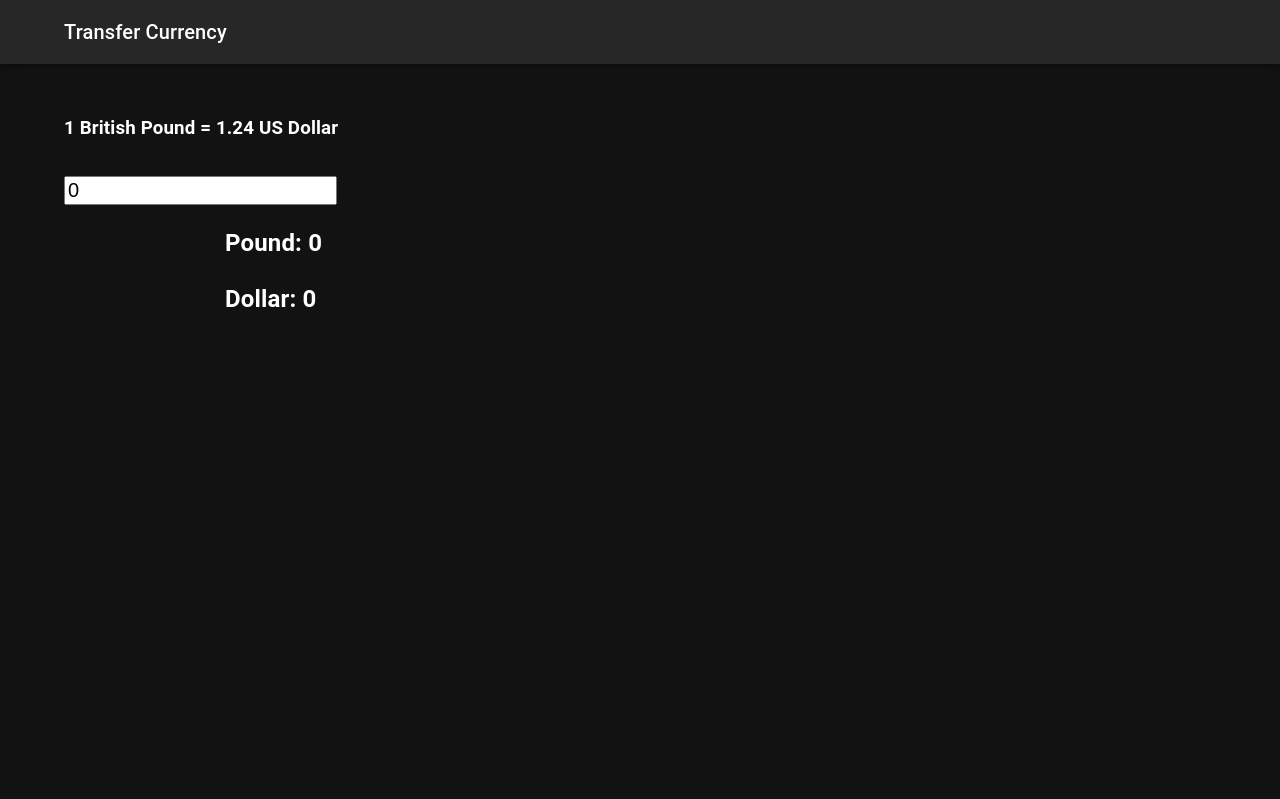
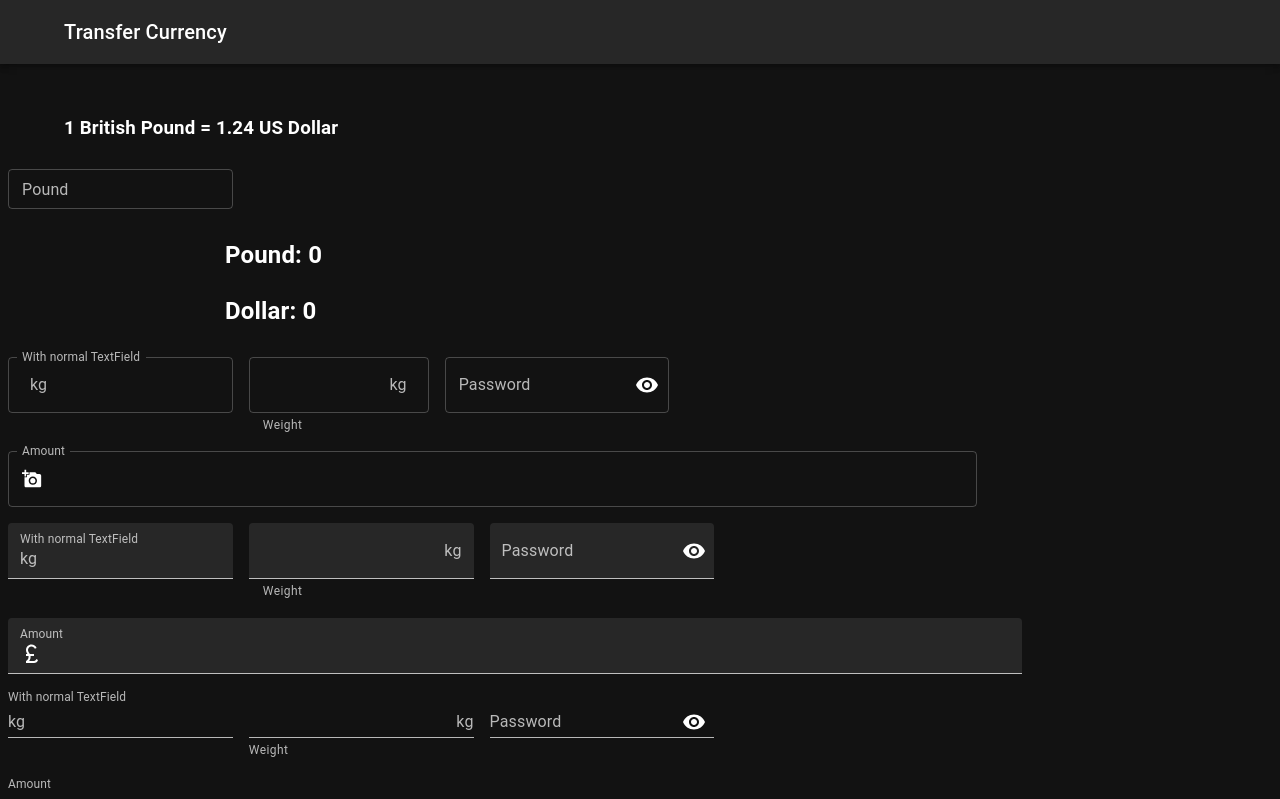
Before and after one commit to huzaifa1993/transfer-calculator, a React (Create React App) app: page / in a window 1280 px wide. Shown: the top 799 px of the page. Built offline with nearby package versions, Linux system fonts and the light colour scheme.

Commit message:
change file name and create input and rating components

```diff
--- a/src/App.js
+++ b/src/App.js
@@ -1,13 +1,17 @@
 import CurrencyConverter from "./components/CurrencyConverter";
 import Navbar from "./components/Navbar";
-import ExgancheRate from "./ExgancheRate";
+import ExchangeRate from "./components/ExchangeRate";
+import MyMuInput from "./components/MuiInput";
+import BasicRating from "./components/Rating";
 
 function App() {
   return (
     <div className="App">
-       <Navbar />
-       <ExgancheRate />
-       <CurrencyConverter />
+      <Navbar />
+      <ExchangeRate />
+      <CurrencyConverter />
+      <MyMuInput />
+      <BasicRating />
     </div>
   );
 }
--- a/src/ExgancheRate.js
+++ /dev/null
@@ -1,14 +0,0 @@
-import React from "react";
-import { Container } from "@mui/material";
-
-const ExgancheRate = () => {
-  return (
-    <Container>
-      <h3 style={{ marginTop: "50px"}}>
-        1 British Pound = 1.24 US Dollar
-      </h3>
-    </Container>
-  );
-};
-
-export default ExgancheRate;
--- /dev/null
+++ b/src/components/ExchangeRate.js
@@ -0,0 +1,12 @@
+import React from "react";
+import { Container } from "@mui/material";
+
+const ExchangeRate = () => {
+  return (
+    <Container>
+      <h3 style={{ marginTop: "50px" }}>1 British Pound = 1.24 US Dollar</h3>
+    </Container>
+  );
+};
+
+export default ExchangeRate;
--- a/src/components/Input.js
+++ b/src/components/Input.js
@@ -1,12 +1,44 @@
-import { Container } from '@mui/material'
+// import { Container } from "@mui/material";
+import "./input.css";
 
-function Input({ value, onChange }) {
+// function Input({ value, onChange }) {
+//   return (
+//     <Container>
+//       <input
+//         className="currency-input"
+//         type="number"
+//         value={value}
+//         onChange={onChange}
+//       />
+//     </Container>
+//   );
+// }
+
+// export default Input;
+import * as React from "react";
+import Box from "@mui/material/Box";
+import TextField from "@mui/material/TextField";
+
+function Input() {
   return (
-    <Container>
-    <input type="number" style={{marginTop:"15px", fontSize:"20px"}} value={value} onChange={onChange} />
-    </Container>
-  )
+    <Box
+      component="form"
+      sx={{
+        "& .MuiTextField-root": { m: 1, width: "25ch" },
+      }}
+      noValidate
+      autoComplete="off"
+    >
+      <div>
+        <TextField
+          label="Pound"
+          id="outlined-size-small"
+          defaultValue="Small"
+          size="small"
+          type="number"
+        />
+      </div>
+    </Box>
+  );
 }
-
-
-export default Input
+export default Input;
--- /dev/null
+++ b/src/components/MuiInput.jsx
@@ -0,0 +1,188 @@
+import * as React from "react";
+import Box from "@mui/material/Box";
+import IconButton from "@mui/material/IconButton";
+import Input from "@mui/material/Input";
+import FilledInput from "@mui/material/FilledInput";
+import OutlinedInput from "@mui/material/OutlinedInput";
+import InputLabel from "@mui/material/InputLabel";
+import InputAdornment from "@mui/material/InputAdornment";
+import FormHelperText from "@mui/material/FormHelperText";
+import FormControl from "@mui/material/FormControl";
+import TextField from "@mui/material/TextField";
+import Visibility from "@mui/icons-material/Visibility";
+import VisibilityOff from "@mui/icons-material/VisibilityOff";
+import CurrencyPoundIcon from '@mui/icons-material/CurrencyPound';
+import AddAPhotoIcon from '@mui/icons-material/AddAPhoto';
+
+export default function MyMuInput() {
+  const [showPassword, setShowPassword] = React.useState(false);
+
+  const handleClickShowPassword = () => setShowPassword((show) => !show);
+
+  const handleMouseDownPassword = (event) => {
+    event.preventDefault();
+  };
+
+  return (
+    <Box sx={{ display: "flex", flexWrap: "wrap" }}>
+      <div>
+        <TextField
+          label="With normal TextField"
+          id="outlined-start-adornment"
+          sx={{ m: 1, width: "25ch" }}
+          InputProps={{
+            startAdornment: (
+              <InputAdornment position="end">kg</InputAdornment>
+            ),
+          }}
+        />
+        <FormControl sx={{ m: 1, width: "20ch" }} variant="outlined">
+          <OutlinedInput
+            id="outlined-adornment-weight"
+            endAdornment={<InputAdornment position="start">kg</InputAdornment>}
+            aria-describedby="outlined-weight-helper-text"
+            inputProps={{
+              "aria-label": "weight",
+            }}
+          />
+          <FormHelperText id="outlined-weight-helper-text">
+            Weight
+          </FormHelperText>
+        </FormControl>
+        <FormControl sx={{ m: 1, width: "25ch" }} variant="outlined">
+          <InputLabel htmlFor="outlined-adornment-password">
+            Password
+          </InputLabel>
+          <OutlinedInput
+            id="outlined-adornment-password"
+            type={showPassword ? "text" : "password"}
+            endAdornment={
+              <InputAdornment position="end">
+                <IconButton
+                  aria-label="toggle password visibility"
+                  onClick={handleClickShowPassword}
+                  onMouseDown={handleMouseDownPassword}
+                  edge="end"
+                >
+                  {showPassword ? <VisibilityOff /> : <Visibility />}
+                </IconButton>
+              </InputAdornment>
+            }
+            label="Password"
+          />
+        </FormControl>
+        <FormControl fullWidth sx={{ m: 1 }}>
+          <InputLabel htmlFor="outlined-adornment-amount">Amount</InputLabel>
+          <OutlinedInput
+            id="outlined-adornment-amount"
+            startAdornment={<InputAdornment position="start"><AddAPhotoIcon fontSize="small"/></InputAdornment>}
+            label="Amount"
+          />
+        </FormControl>
+      </div>
+      <div>
+        <TextField
+          label="With normal TextField"
+          id="filled-start-adornment"
+          sx={{ m: 1, width: "25ch" }}
+          InputProps={{
+            startAdornment: (
+              <InputAdornment position="start">kg</InputAdornment>
+            ),
+          }}
+          variant="filled"
+        />
+        <FormControl sx={{ m: 1, width: "25ch" }} variant="filled">
+          <FilledInput
+            id="filled-adornment-weight"
+            endAdornment={<InputAdornment position="end">kg</InputAdornment>}
+            aria-describedby="filled-weight-helper-text"
+            inputProps={{
+              "aria-label": "weight",
+            }}
+          />
+          <FormHelperText id="filled-weight-helper-text">Weight</FormHelperText>
+        </FormControl>
+        <FormControl sx={{ m: 1, width: "25ch" }} variant="filled">
+          <InputLabel htmlFor="filled-adornment-password">Password</InputLabel>
+          <FilledInput
+            id="filled-adornment-password"
+            type={showPassword ? "text" : "password"}
+            endAdornment={
+              <InputAdornment position="end">
+                <IconButton
+                  aria-label="toggle password visibility"
+                  onClick={handleClickShowPassword}
+                  onMouseDown={handleMouseDownPassword}
+                  edge="end"
+                >
+                  {showPassword ? <VisibilityOff /> : <Visibility />}
+                </IconButton>
+              </InputAdornment>
+            }
+          />
+        </FormControl>
+        <FormControl fullWidth sx={{ m: 1 }} variant="filled">
+          <InputLabel htmlFor="filled-adornment-amount">Amount</InputLabel>
+          <FilledInput
+            id="filled-adornment-amount"
+            startAdornment={<InputAdornment position="start"><CurrencyPoundIcon/></InputAdornment>}
+          />
+        </FormControl>
+      </div>
+      <div>
+        <TextField
+          label="With normal TextField"
+          id="standard-start-adornment"
+          sx={{ m: 1, width: "25ch" }}
+          InputProps={{
+            startAdornment: (
+              <InputAdornment position="start">kg</InputAdornment>
+            ),
+          }}
+          variant="standard"
+        />
+        <FormControl variant="standard" sx={{ m: 1, mt: 3, width: "25ch" }}>
+          <Input
+            id="standard-adornment-weight"
+            endAdornment={<InputAdornment position="end">kg</InputAdornment>}
+            aria-describedby="standard-weight-helper-text"
+            inputProps={{
+              "aria-label": "weight",
+            }}
+          />
+          <FormHelperText id="standard-weight-helper-text">
+            Weight
+          </FormHelperText>
+        </FormControl>
+        <FormControl sx={{ m: 1, width: "25ch" }} variant="standard">
+          <InputLabel htmlFor="standard-adornment-password">
+            Password
+          </InputLabel>
+          <Input
+            id="standard-adornment-password"
+            type={showPassword ? "text" : "password"}
+            endAdornment={
+              <InputAdornment position="end">
+                <IconButton
+                  aria-label="toggle password visibility"
+                  onClick={handleClickShowPassword}
+                  onMouseDown={handleMouseDownPassword}
+                >
+                  {showPassword ? <VisibilityOff /> : <Visibility />}
+                </IconButton>
+              </InputAdornment>
+            }
+          />
+        </FormControl>
+        <FormControl fullWidth sx={{ m: 1 }} variant="standard">
+          <InputLabel htmlFor="standard-adornment-amount">Amount</InputLabel>
+          <Input
+            id="standard-adornment-amount"
+            startAdornment={<InputAdornment position="start">$</InputAdornment>}
+          />
+        </FormControl>
+      </div>
+    </Box>
+  );
+}
--- /dev/null
+++ b/src/components/Rating.jsx
@@ -0,0 +1,32 @@
+import * as React from "react";
+import Box from "@mui/material/Box";
+import Rating from "@mui/material/Rating";
+import Typography from "@mui/material/Typography";
+
+export default function BasicRating() {
+  const [value, setValue] = React.useState(2);
+
+  return (
+    <Box
+      sx={{
+        "& > legend": { mt: 2 },
+      }}
+    >
+      <Typography component="legend">Controlled</Typography>
+      <Rating
+        precision={0.5}
+        name="simple-controlled"
+        value={value}
+        onChange={(event, newValue) => {
+          setValue(newValue);
+        }}
+      />
+      <Typography component="legend">Read only</Typography>
+      <Rating name="read-only" value={value} readOnly />
+      <Typography component="legend">Disabled</Typography>
+      <Rating name="disabled" value={value} disabled />
+      <Typography component="legend">No rating given</Typography>
+      <Rating name="no-value" value={null} />
+    </Box>
+  );
+}
--- /dev/null
+++ b/src/components/input.css
@@ -0,0 +1,15 @@
+.currency-input {
+  font-size: 20px;
+  margin-top: 15px;
+}
+/* Chrome, Safari, Edge, Opera */
+input::-webkit-outer-spin-button,
+input::-webkit-inner-spin-button {
+  -webkit-appearance: none;
+  margin: 0;
+}
+
+/* Firefox */
+input[type=number] {
+  -moz-appearance: textfield;
+}
```
